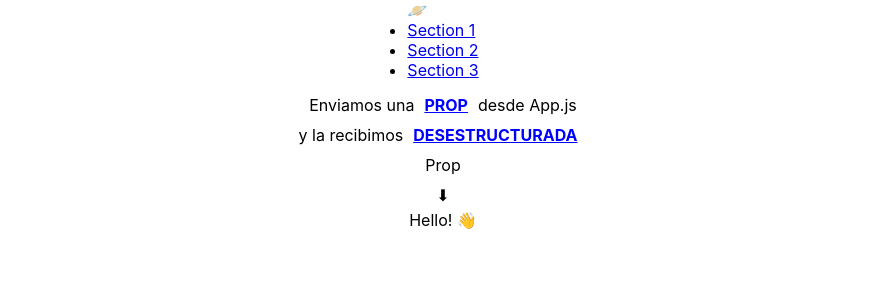
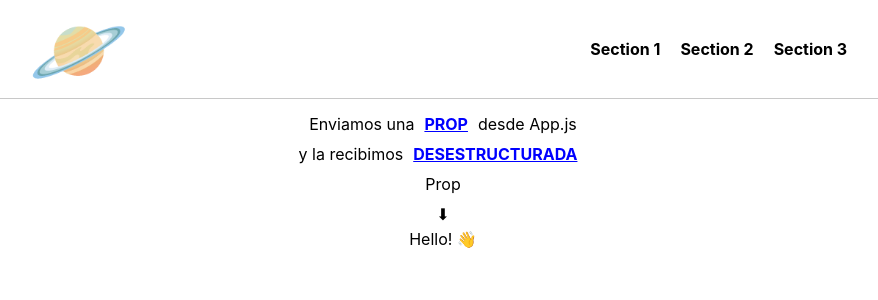
Before and after one commit to SmaelNicolas/Ej_1raEntrega_ReactJs, a React (Create React App) app: page / in a window 1280 px wide. Shown: the top 300 px of the page, without its empty margins (197-1075 px from the left). Built offline with nearby package versions, Linux system fonts and the light colour scheme.

Commit message:
add navbar styles

```diff
--- a/src/components/Navbar/navbar.css
+++ b/src/components/Navbar/navbar.css
@@ -0,0 +1,33 @@
+.container--navbar {
+	width: 100%;
+	min-height: 70px;
+	display: flex;
+	flex-direction: row;
+	justify-content: space-around;
+	align-items: center;
+	border-bottom: 1px solid rgba(128, 128, 128, 0.432);
+}
+.navbar--logo {
+	font-size: 80px;
+}
+.navbar--ul {
+	display: flex;
+	flex-direction: row;
+	justify-content: space-around;
+	align-items: center;
+}
+.navbar--ul--li {
+	list-style: none;
+}
+.navbar--ul--li--a {
+	text-decoration: none;
+	margin: 0px 10px;
+	color: black;
+	transition: all 0.2s linear;
+	font-weight: 700;
+}
+
+.navbar--ul--li--a:hover {
+	color: rebeccapurple;
+	transition: all 0.2s linear;
+}
```
